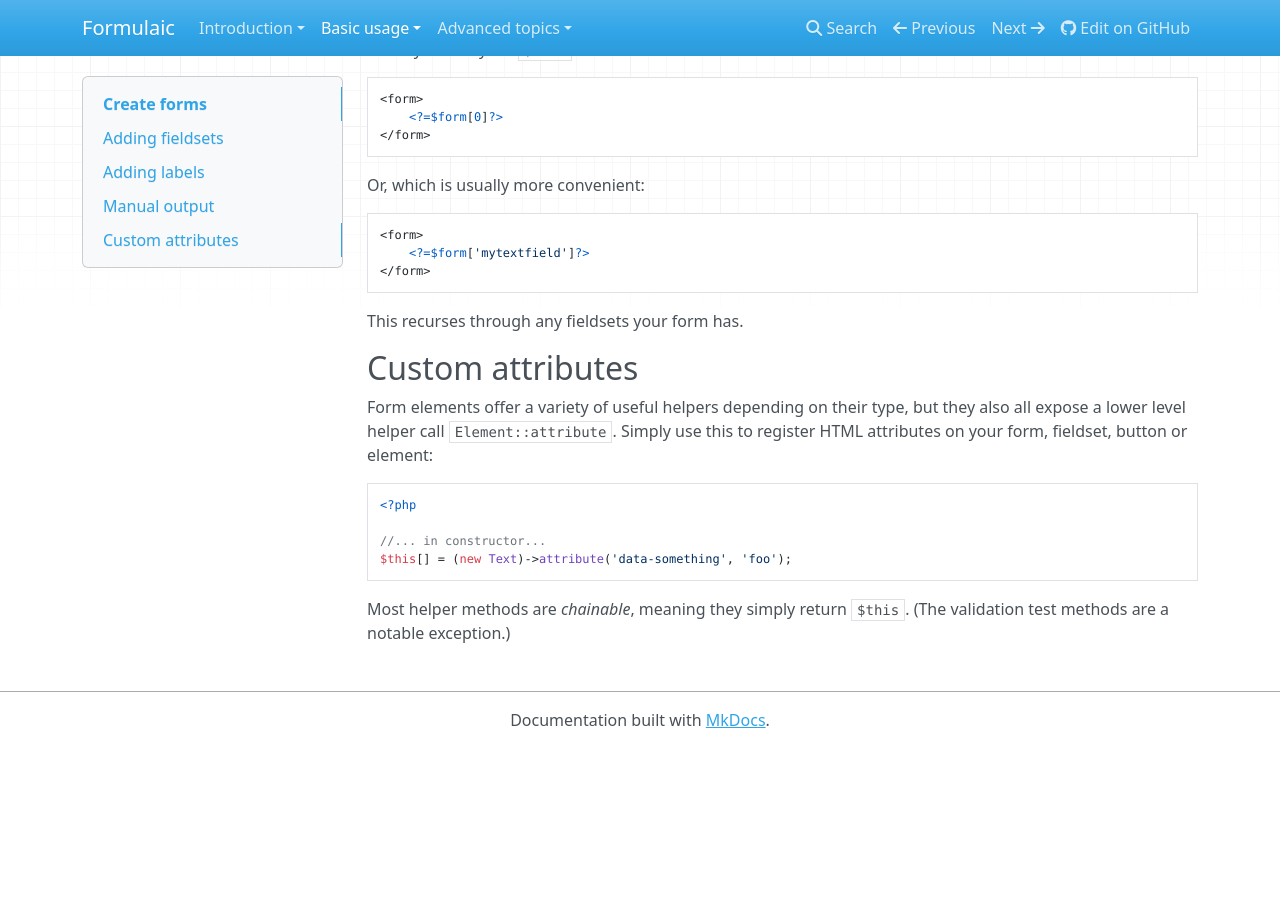
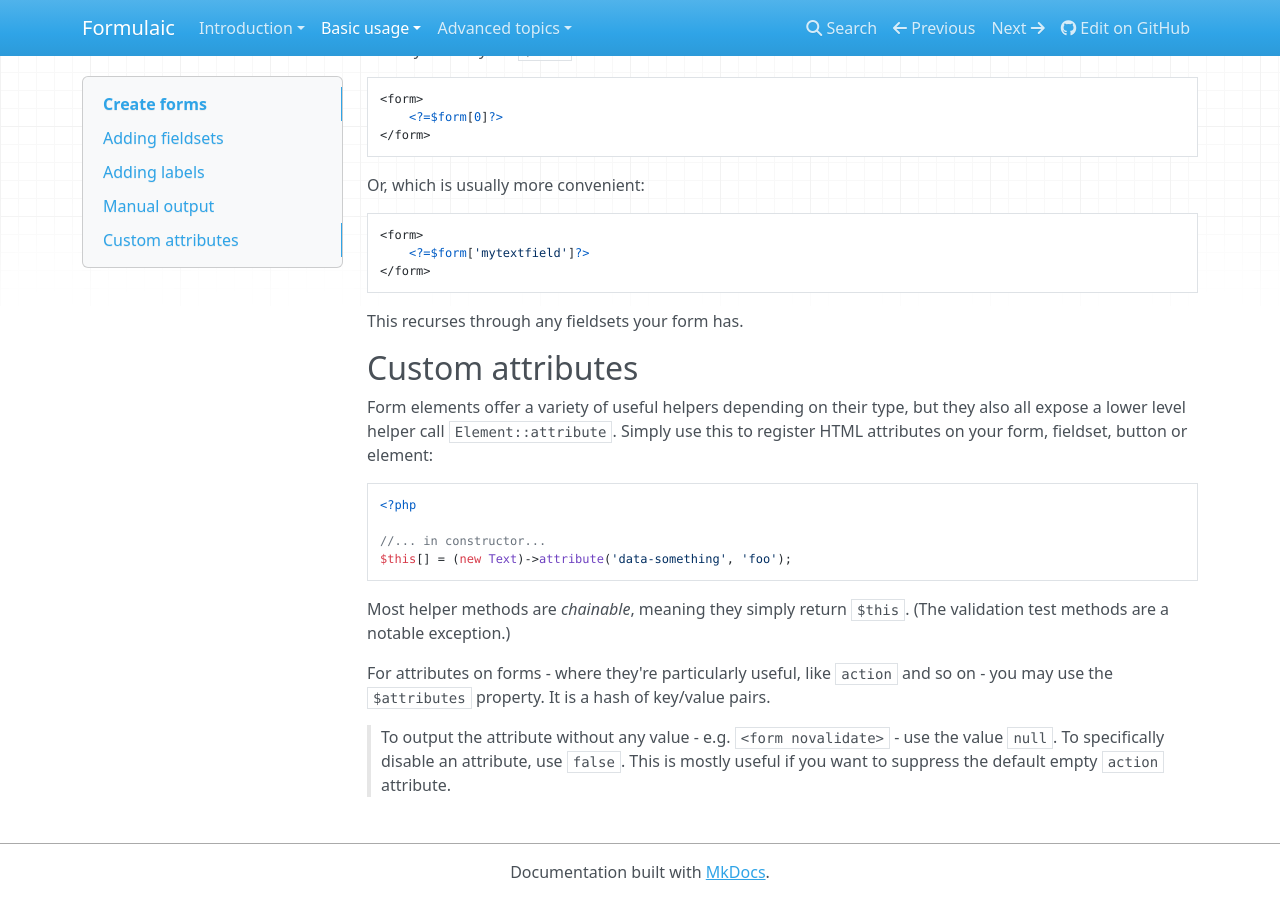
Before and after one commit to monomelodies/formulaic, an MkDocs documentation site: the page built from docs/basic/forms.md, in a window 1280 px wide and 900 px high, scrolled down 1691 px. Built offline with MkDocs 1.6.1, drawn with Linux system fonts in a browser that asks for light colours; nearby versions of some CDN libraries; old or Windows-style settings are respelled for this version of MkDocs; before the commit the page ends 2439 px from its top, so only the background shows below that.

Commit message:
explain attribute defaults

```diff
--- a/docs/basic/forms.md
+++ b/docs/basic/forms.md
@@ -120,3 +120,10 @@ $this[] = (new Text)->attribute('data-something', 'foo');
 
 Most helper methods are _chainable_, meaning they simply return `$this`. (The
 validation test methods are a notable exception.)
+
+For attributes on forms - where they're particularly useful, like `action` and
+so on - you may use the `$attributes` property. It is a hash of key/value pairs.
+
+> To output the attribute without any value - e.g. `<form novalidate>` - use
+> the value `null`. To specifically disable an attribute, use `false`. This is
+> mostly useful if you want to suppress the default empty `action` attribute.
```
